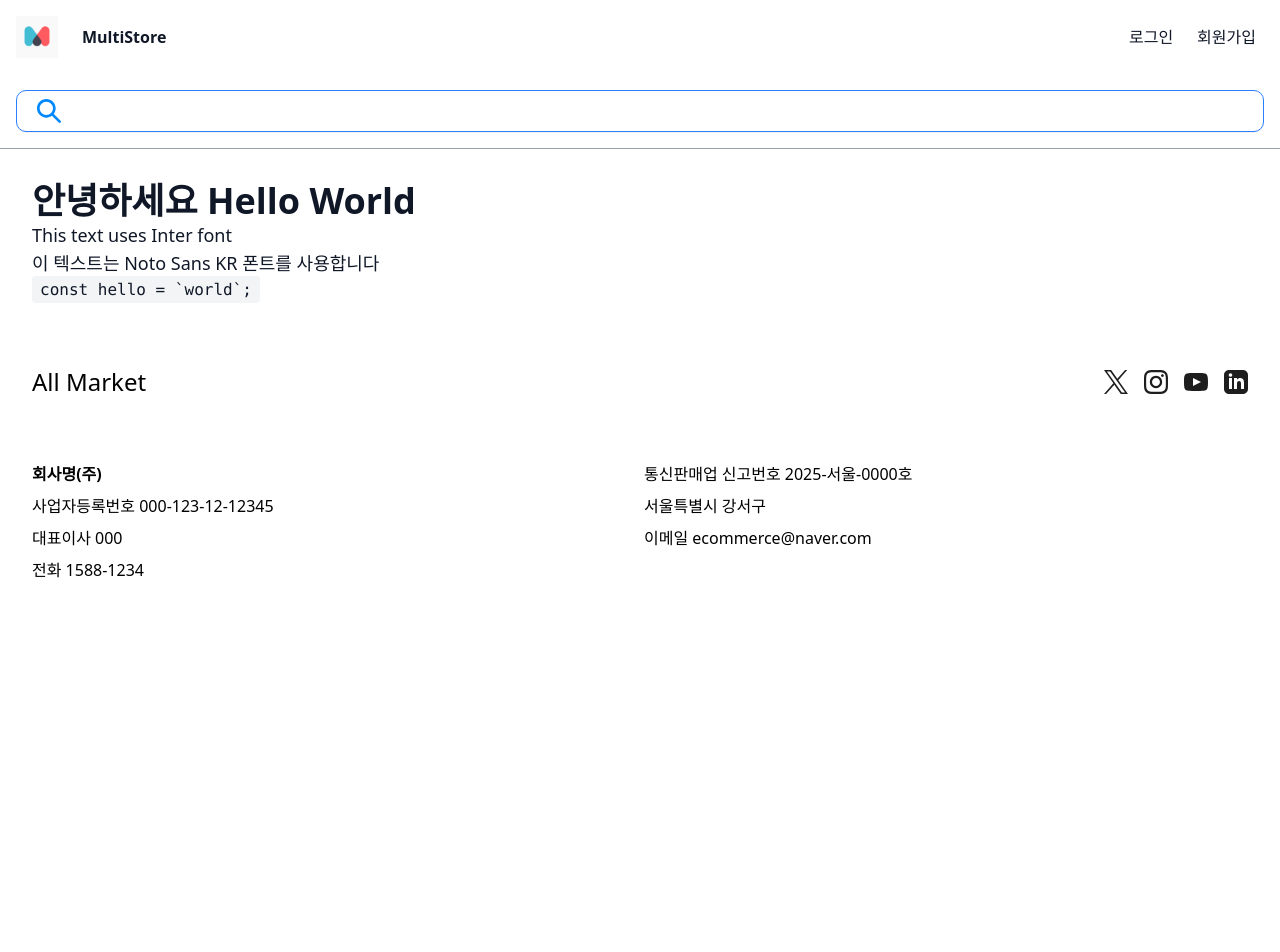
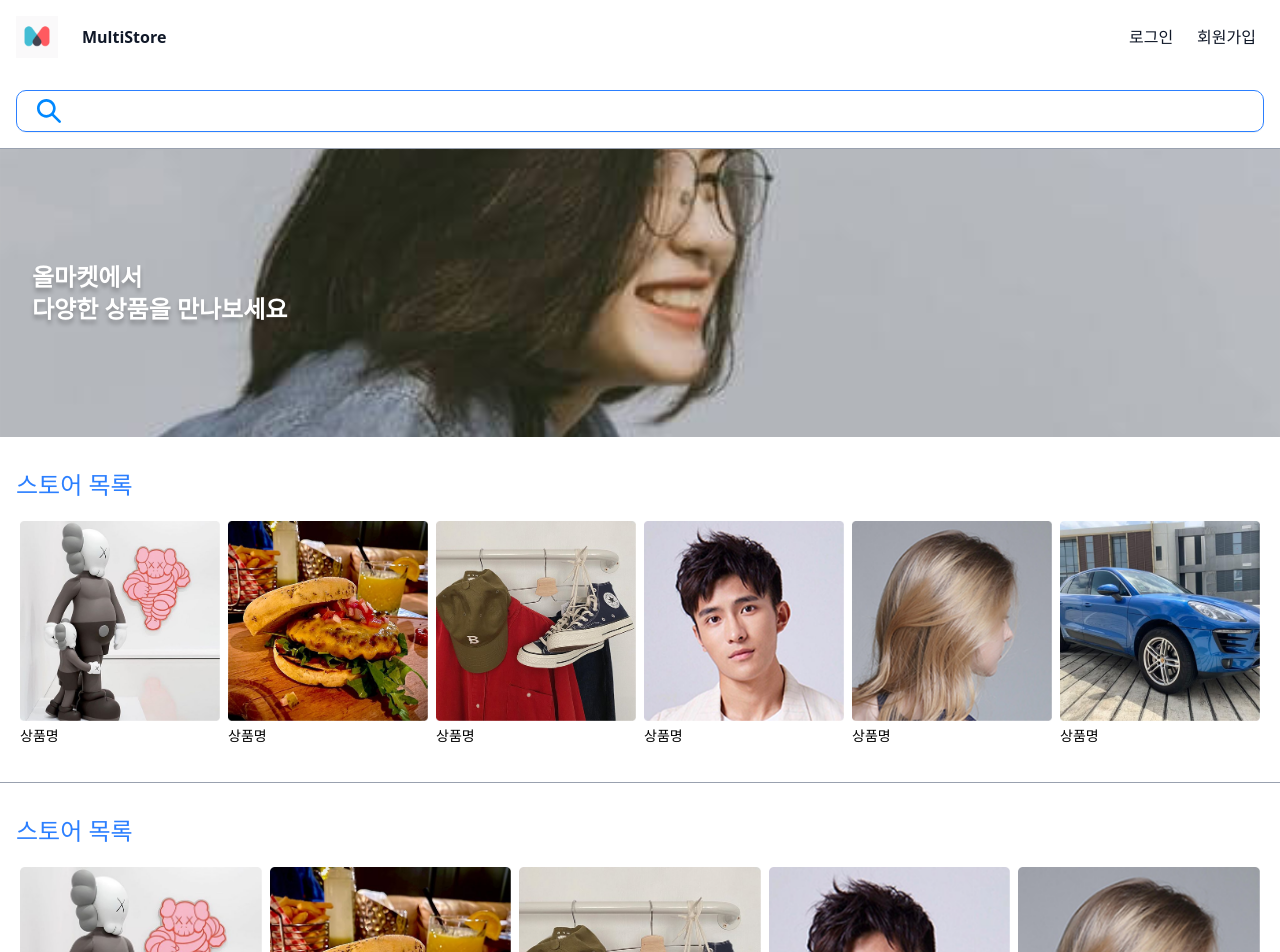
Before and after one commit to changmin6362/MultiStore, a Next.js app in the folder frontend/: page / in a window 1280 px wide. Shown: the top 952 px of the page. Before the commit the page ends 800 px from the top, so only its background shows below. Built offline with nearby package versions, Linux system fonts and the light colour scheme.

Commit message:
feat: implement mainPage & edit Carousel, CardGrid components

```diff
--- a/frontend/src/app/page.tsx
+++ b/frontend/src/app/page.tsx
@@ -1,23 +1,12 @@
+import { Carousel } from "@/components/common/Carousel/Carousel";
+import { CardGrid } from "@/components/common/CardGrid/CardGrid";
+
 export default function Home() {
   return (
     <div>
-      <div className="p-8">
-        {/* 기본 폰트 (Noto Sans KR + Inter) */}
-        <h1 className="font-sans text-4xl font-bold">안녕하세요 Hello World</h1>
-
-        {/* Inter만 사용 */}
-        <p className="font-inter text-lg">This text uses Inter font</p>
-
-        {/* Noto Sans KR만 사용 */}
-        <p className="font-noto text-lg">
-          이 텍스트는 Noto Sans KR 폰트를 사용합니다
-        </p>
-
-        {/* 코드 블록 */}
-        <code className="rounded bg-gray-100 px-2 py-1 font-mono">
-          const hello = `world`;
-        </code>
-      </div>
+      <Carousel />
+      <CardGrid />
+      <CardGrid variant="Secondary" />
     </div>
   );
 }
--- a/frontend/src/components/common/CardGrid/CardGrid.tsx
+++ b/frontend/src/components/common/CardGrid/CardGrid.tsx
@@ -1,7 +1,7 @@
 import { CardGridPrimary } from "./variants/CardGridPrimary";
 import { CardGridSecondary } from "./variants/CardGridSecondary";
 
-export const GridVariants = ["Primary", "Secondary"];
+export const GridVariants = ["Primary", "Secondary"] as const;
 
 type GridVariantType = (typeof GridVariants)[number];
 
@@ -10,7 +10,7 @@ interface CardGridProps {
 }
 
 export const CardGrid = ({ variant }: CardGridProps) => {
-  if (variant === "Secondary") {
+  if (variant === GridVariants[1] /* "Secondary" */) {
     return <CardGridSecondary />;
   }
 
--- a/frontend/src/components/common/CardGrid/variants/CardGridSecondary.tsx
+++ b/frontend/src/components/common/CardGrid/variants/CardGridSecondary.tsx
@@ -10,10 +10,8 @@ import p7 from "@public/product7.png";
 import p8 from "@public/product8.png";
 import p9 from "@public/product9.png";
 import p10 from "@public/product10.png";
-import p11 from "@public/product11.png";
-import p12 from "@public/product12.png";
 
-const productImages = [p1, p2, p3, p4, p5, p6, p7, p8, p9, p10, p11, p12];
+const productImages = [p1, p2, p3, p4, p5, p6, p7, p8, p9, p10];
 
 export const CardGridSecondary = () => {
   return (
@@ -28,7 +26,7 @@ export const CardGridSecondary = () => {
           <ImageCard
             key={index}
             imageSrc={imageSrc}
-            className={`flex-1/3 md:flex-1/6 ${
+            className={`flex-1/3 md:flex-1/5 ${
               index >= 6 ? "hidden md:block" : ""
             }`}
           />
--- a/frontend/src/components/common/Carousel/Carousel.tsx
+++ b/frontend/src/components/common/Carousel/Carousel.tsx
@@ -3,7 +3,7 @@ import background from "@public/background.svg";
 
 export const Carousel = () => {
   return (
-    <section className="relative flex min-h-[200px] flex-col items-center justify-center gap-2.5 overflow-hidden px-8">
+    <section className="relative flex h-60 flex-col items-center justify-center gap-2.5 overflow-hidden px-8 lg:h-72">
       <Image src={background} alt="carousel" fill className="object-cover" />
 
       <div className="relative flex flex-col items-start justify-center self-stretch">
```
